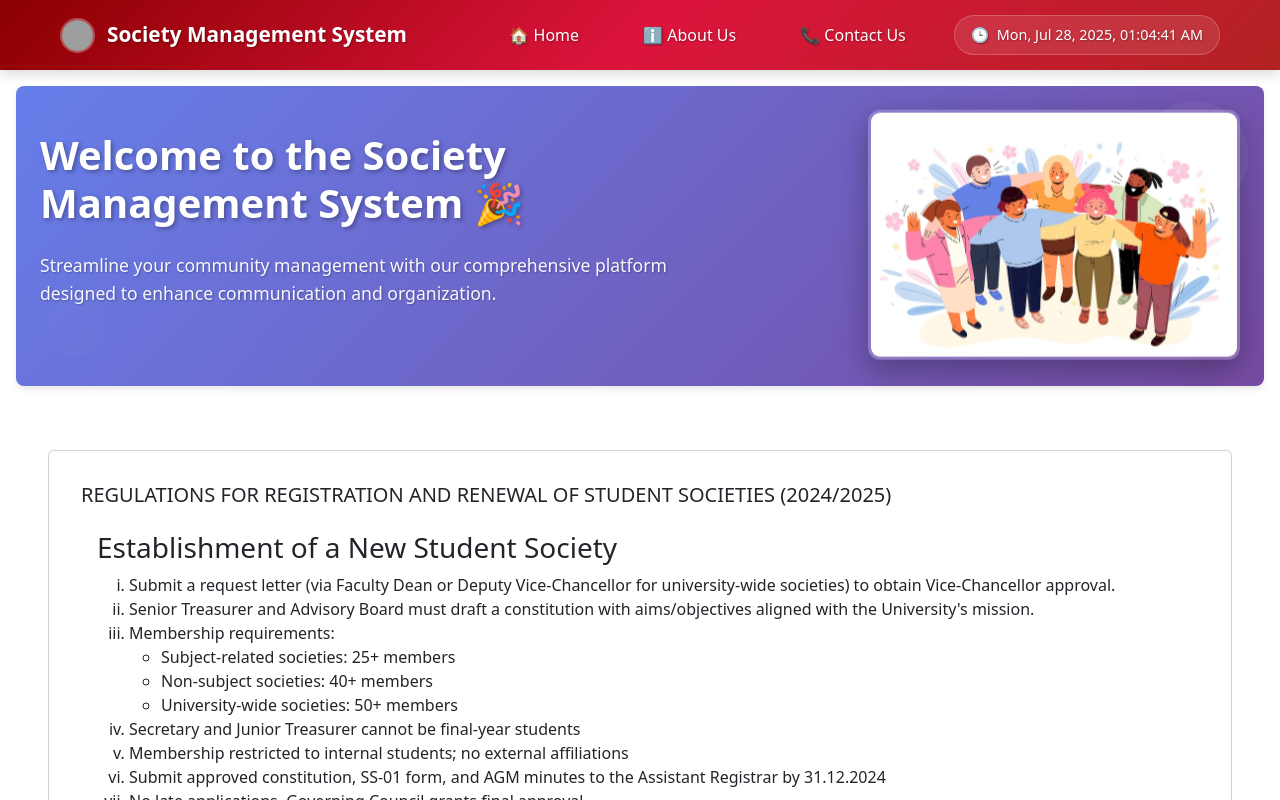
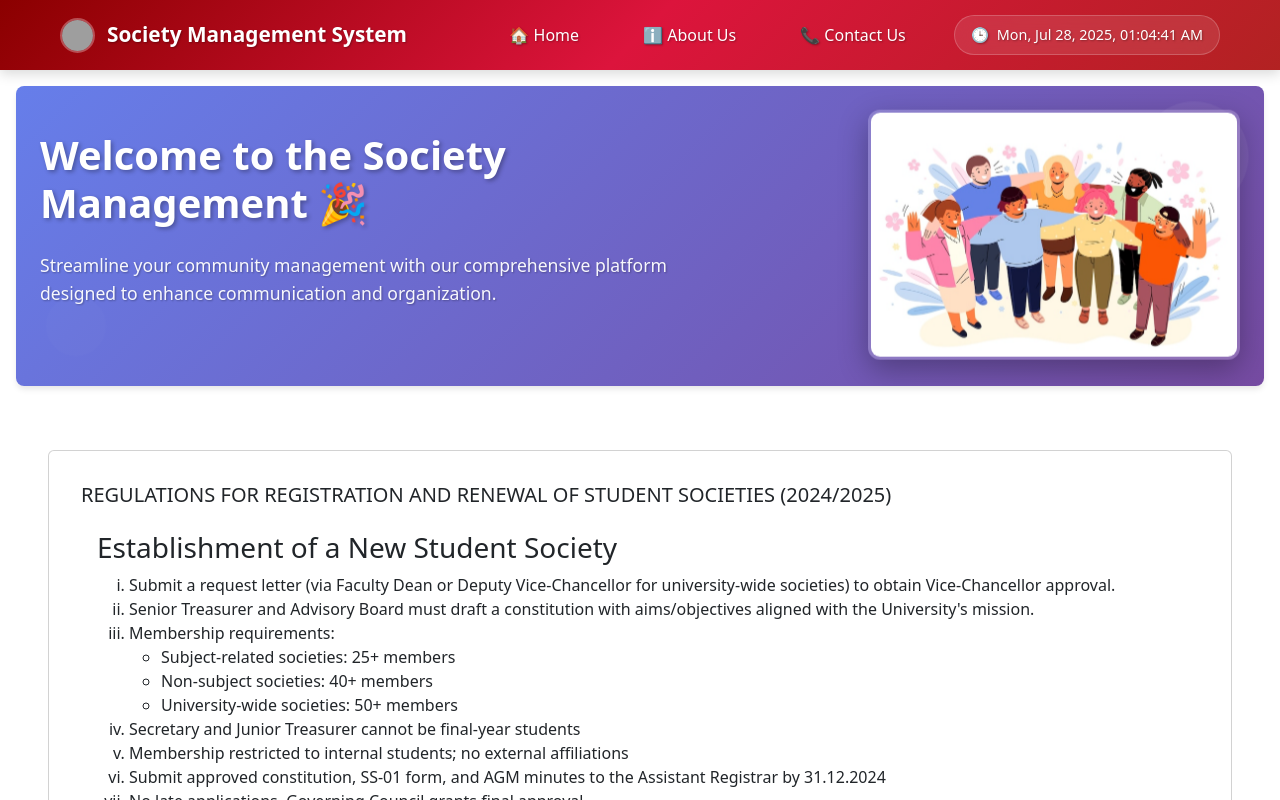
Before and after one commit to gihansgamage/SMS-UOP, a React (Vite) app in the folder my-app/: page /registrationlogin in a window 1280 px wide. Shown: the top 800 px of the page. Built offline with nearby package versions, Linux system fonts and the light colour scheme; grey boxes are pictures that could not be loaded.

Commit message:
test commit

```diff
--- a/my-app/src/components/pageHeader.jsx
+++ b/my-app/src/components/pageHeader.jsx
@@ -27,7 +27,7 @@ function PageHeader() {
                                 lineHeight: '1.2'
                             }}
                         >
-                            Welcome to the Society Management System 🎉
+                            Welcome to the Society Management  🎉
                         </h1>
                         <p
                             style={{
```
